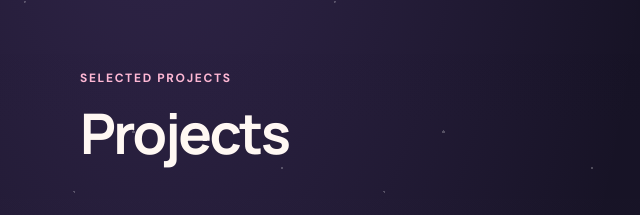
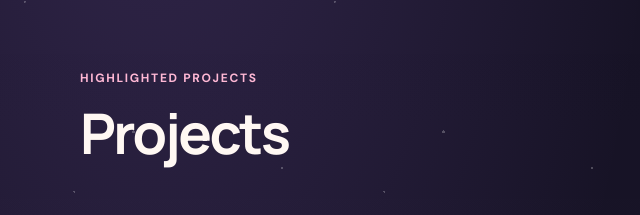
Before and after one commit to lavenderfog/lavenderog.github.io, a plain HTML site: page index.html in a window 1280 px wide. Shown: the part 565-780 px from the top of the page, 0-640 px from the left. Drawn offline with Linux system fonts and the light colour scheme.

Commit message:
Update homepage heading to Highlighted projects

```diff
--- a/index.html
+++ b/index.html
@@ -300,7 +300,7 @@ header.top .navlinks>a.nav-cta:active {
     <section class="work-section" id="work">
       <div class="shell">
         <div class="work-head">
-          <div><span class="section-kicker">Selected projects</span><h2 class="section-title">Projects</h2></div>
+          <div><span class="section-kicker">Highlighted projects</span><h2 class="section-title">Projects</h2></div>
           <p>A snapshot of current engineering leadership, UI systems work, and feature ownership. Expand the navigation or open a project for more detail.</p>
         </div>
 
```
